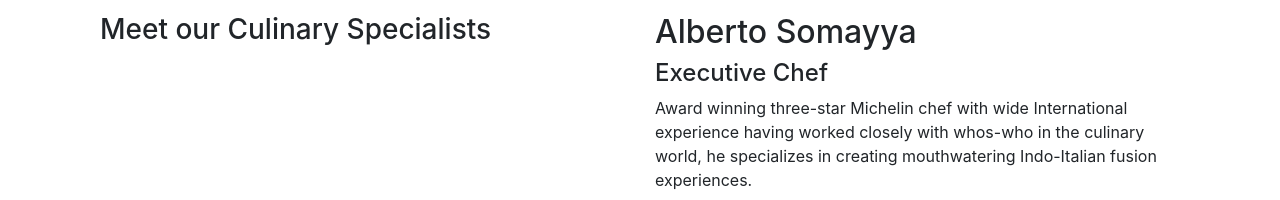
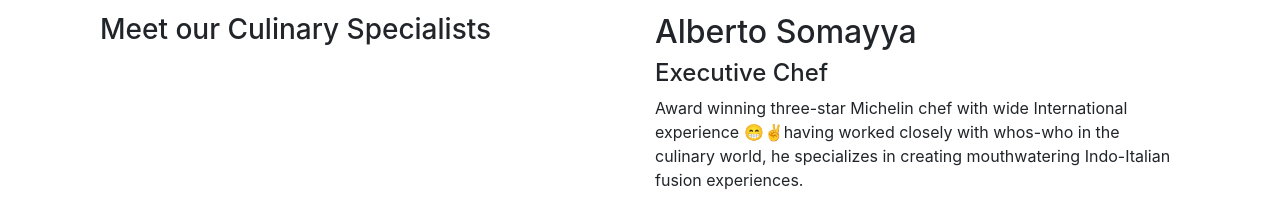
Before and after one commit to AFZALSULEMANI92/tempelte, a website: page index.html in a window 1280 px wide. Shown: the part 752-952 px from the top of the page. Drawn offline with nearby package versions, Linux system fonts and the light colour scheme.

Commit message:
addemoji

```diff
--- a/index.html
+++ b/index.html
@@ -87,7 +87,7 @@
             <div class="col-6">
                 <h2>Alberto Somayya</h2>
                 <h4>Executive Chef</h4>
-                <p>Award winning three-star Michelin chef with wide International experience having worked closely with whos-who in the culinary world, he specializes in creating mouthwatering Indo-Italian fusion experiences. </p>
+                <p>Award winning three-star Michelin chef with wide International experience 😁✌having worked closely with whos-who in the culinary world, he specializes in creating mouthwatering Indo-Italian fusion experiences. </p>
             </div>
         </div>
     </div>
```
